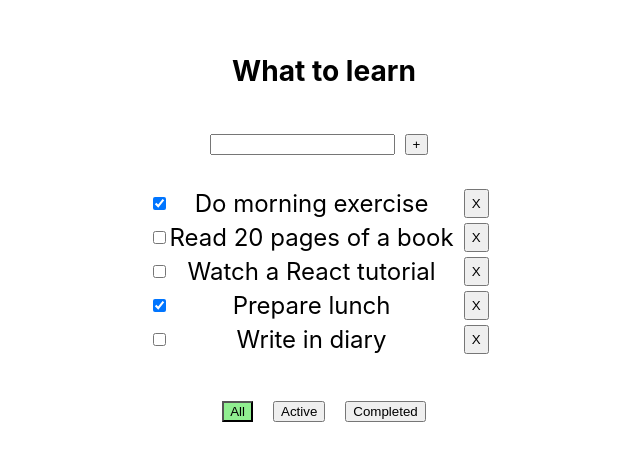
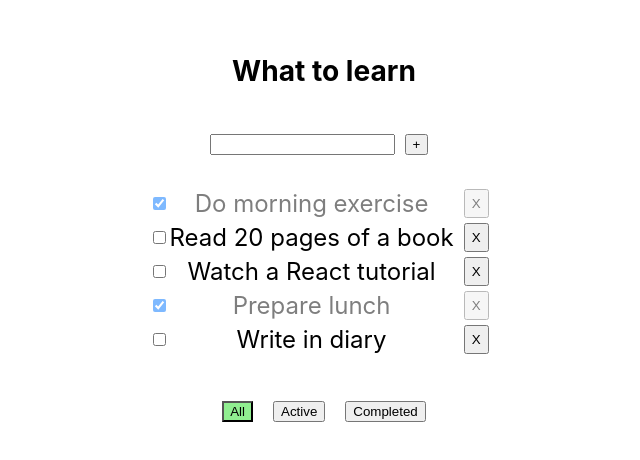
Before and after one commit to VanoKi/todolist-02, a React (Vite) app: page / in a window 1280 px wide. Shown: the part 176-636 px from the top of the page, without its empty margins (316-956 px from the left). Built offline with nearby package versions, Linux system fonts and the light colour scheme.

Commit message:
feat: opacity

```diff
--- a/src/App.css
+++ b/src/App.css
@@ -46,3 +46,7 @@
 .active-filter {
   background-color: lightgreen;
 }
+
+.is-done {
+  opacity: 0.5;
+}
--- a/src/Task.tsx
+++ b/src/Task.tsx
@@ -14,7 +14,7 @@ export const Task = ({id, title, isDone, removeTask, changeIsDone}: Props) => {
   const onChangeHandler = (e: ChangeEvent<HTMLInputElement>) => {changeIsDone(id, e.currentTarget.checked)}
 
   return (
-    <li>
+    <li className={isDone ? 'is-done' : ''}>
       <input
         type="checkbox"
         checked={isDone}
```
